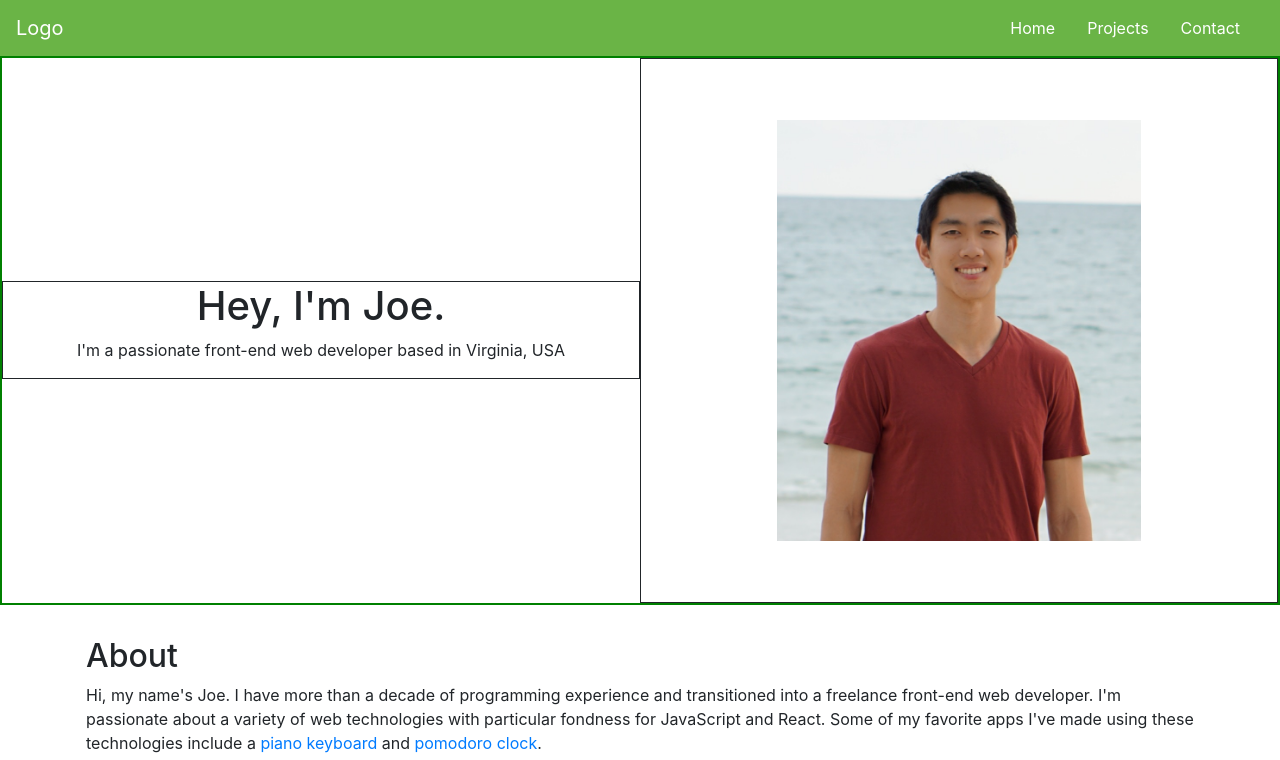
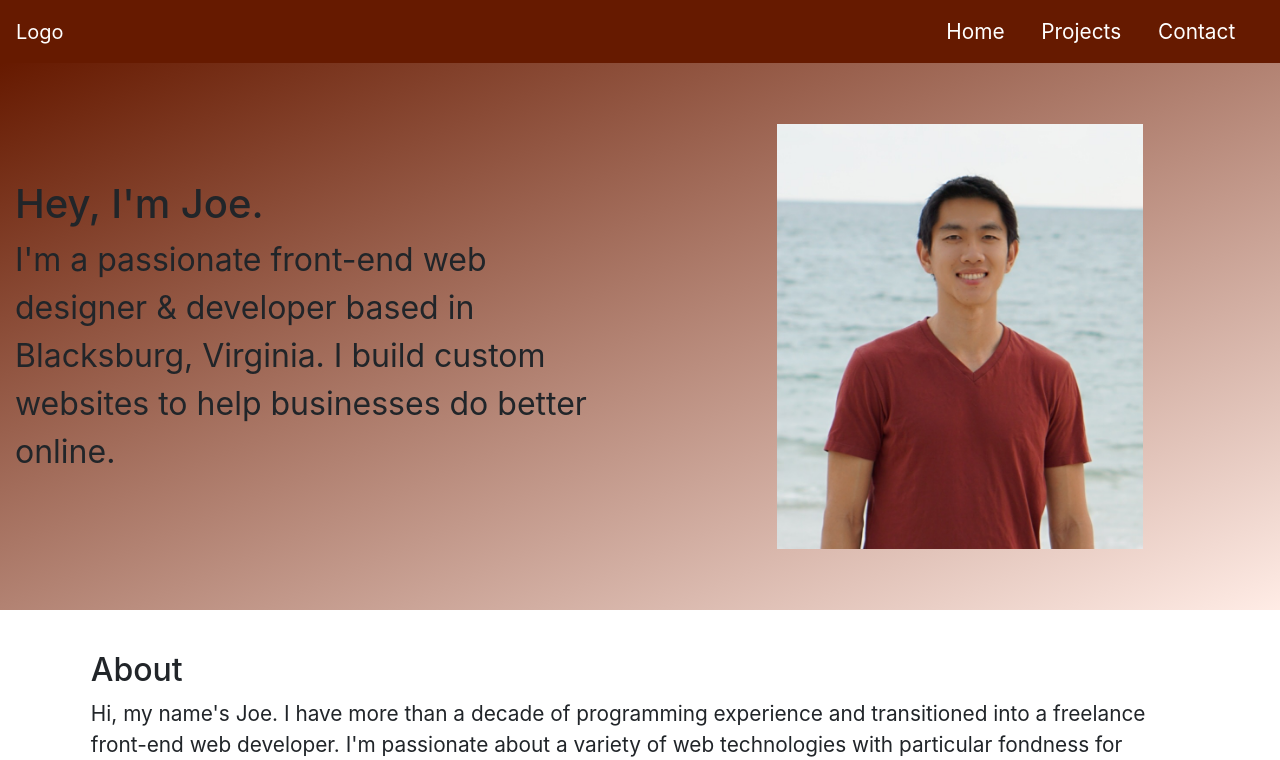
Before and after one commit to 1000mileworld/Portfolio, a plain HTML site: page index.html in a window 1280 px wide. Shown: the top 760 px of the page. Drawn offline with nearby package versions, Linux system fonts and the light colour scheme.

Commit message:
changed color theme

```diff
--- a/css/main.css
+++ b/css/main.css
@@ -4,9 +4,12 @@ html {
 *, *:before, *:after {
   box-sizing: inherit;
 }
+body{
+  font-size: 1.3rem;
+}
 /*--- navigation bar ---*/
 .navbar {
-    background:#6ab446;
+    background: hsl(15, 100%, 20%);
   }
   .nav-link,
   .navbar-brand {
@@ -25,17 +28,22 @@ html {
 
 /*--- header ---*/
 header {
-    text-align: center;
-    border: 2px green solid;
+  text-align: center;
+  background-image: linear-gradient(to bottom right, hsl(15, 100%, 20%) , hsl(15, 100%, 95%));
+
 }
 .header__content {
-    margin: auto;
-    border: 1px solid;
+  text-align: left;
+  margin: auto;
+  max-width: 800px;
+}
+.header__content p{
+  font-size: 2rem;
 }
 .header__img {
-    width: 80%;
-    height: auto;
-    margin: 10% auto;
+  width: 80%;
+  height: auto;
+  margin: 10% auto;
 }
 
 /*--- intro ---*/
@@ -62,6 +70,8 @@ footer{
   border-top: solid;
   padding-top: 2.5em;
   padding-bottom: 2.5em;
+  background-color: black;
+  color: hsl(0, 0%, 70%);
 }
 
 @media (min-width: 1200px) {
--- a/index.html
+++ b/index.html
@@ -23,9 +23,9 @@
             <div class="row">
                 <div class="header__content col-lg-6 col-md-6 col-sm-12">
                     <h1>Hey, I'm Joe.</h1>
-                    <p>I'm a passionate front-end web developer based in Virginia, USA</p>
+                    <p>I'm a passionate front-end web designer & developer based in Blacksburg, Virginia. I build custom websites to help businesses do better online.</p>
                 </div>
-                <div class="col-lg-6 col-md-6 col-sm-12" style="border: 1px solid;">
+                <div class="col-lg-6 col-md-6 col-sm-12">
                     <img class="header__img" src="images/profile_edited.jpg" alt="Joe Liang">
                 </div>
             </div>
```
Also changed, not shown: images/sea.jpg (added).
